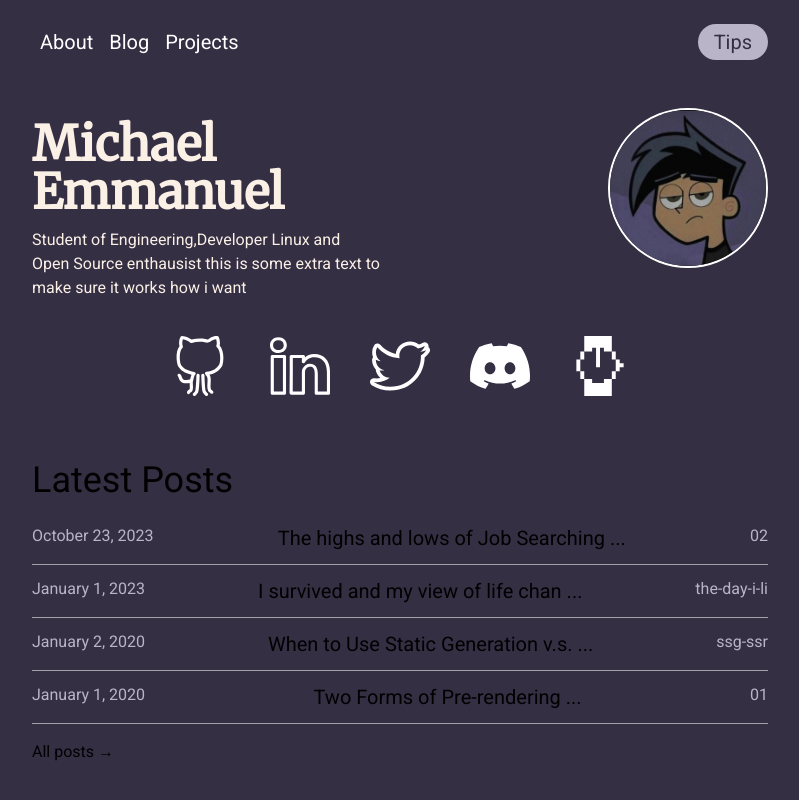
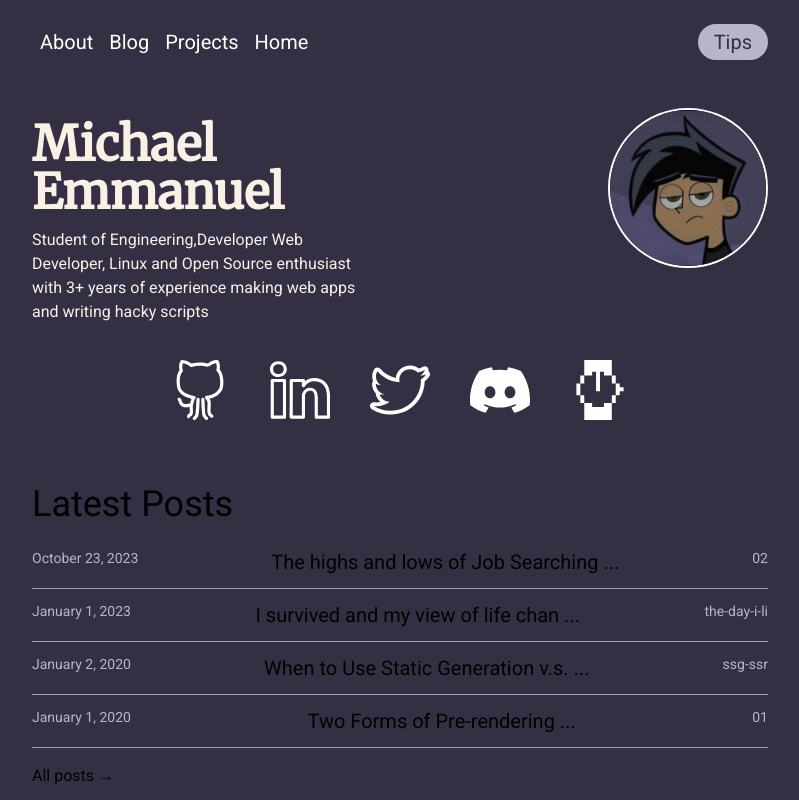
Before and after one commit to thrila/my-website, a Next.js app: page / in a window 1280 px wide. Shown: the top 800 px of the page, without its empty margins (240-1039 px from the left). Built offline with nearby package versions, Linux system fonts and the light colour scheme.

Commit message:
chore: update bio & make blogItem beautiful

```diff
--- a/src/app/components/BlogSection/blogItem.tsx
+++ b/src/app/components/BlogSection/blogItem.tsx
@@ -12,12 +12,13 @@ export const BlogItem = ({ data }: Props) => {
   const formattedTitle = getFormattedString(title)
   return (
     <div >
-      <Link href={`/blog/${id}`} >  <div className='flex justify-between md:space-x-20 py-3 border-b border-zinc-400 font-thin hover:text-xl'>
-        <div className='pr-2 w-1/8'><p className='text-button-before font-thin'>{formattedDate}</p></div>
-        <div className='flex justify-start'><h3 className='text-left md:text-xl'>{formattedTitle} </h3></div>
-        <div><p className='text-button-before w-1/8 pl-2'>{id}</p>
+      <Link href={`/blog/${id}`} >
+        <div className='flex md:flex-row flex-col justify-between md:space-x-20 py-3 border-b border-zinc-400 font-thin hover:text-xl'>
+          <div className='pr-2 w-1/8'><p className='text-button-before font-thin text-sm'>{formattedDate}</p></div>
+          <div className='flex justify-start'><h3 className='text-left text-sm md:text-xl'>{formattedTitle} </h3></div>
+          <div><p className='text-button-before w-1/8 pl-2 text-sm'>{id}</p>
+          </div>
         </div>
-      </div>
       </Link>
     </div >
   );
--- a/src/app/components/hero.tsx
+++ b/src/app/components/hero.tsx
@@ -12,7 +12,7 @@ export const Hero = () => {
             <h1 className='font-bold font-serif text-3xl md:text-5xl text-custom-text'>Michael Emmanuel</h1>
           </div>
           <div className='w-auto md:pr-5'>
-            <p className=' text-left font-normal text-custom-text'> Student of Engineering,<Link className='text-text-light' href='www.github.com/thrila'>Developer </Link>  Linux and Open Source enthausist this is some extra text to make sure it works how i want</p>
+            <p className=' text-left font-normal text-custom-text'> Student of Engineering,<Link className='text-text-light' href='www.github.com/thrila'>Developer </Link> Web Developer, Linux and Open Source enthusiast with 3+ years of experience making web apps and writing hacky scripts</p>
           </div>
         </div>
         <div className=' pl-auto rounded-full h-20 w-20 border-2 border-white  md:h-40 md:w-40 relative '>
--- a/src/app/data/navlinks.ts
+++ b/src/app/data/navlinks.ts
@@ -2,6 +2,7 @@ const navLink = [
   { name: "About", link: '/about' },
   { name: "Blog", link: '/blog' },
   { name: "Projects", link: '/projects' },
+  { name: "Home", link: '/' },
 ]
 
 export default navLink
```
